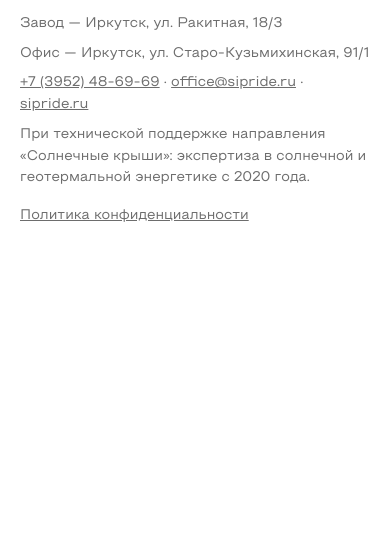
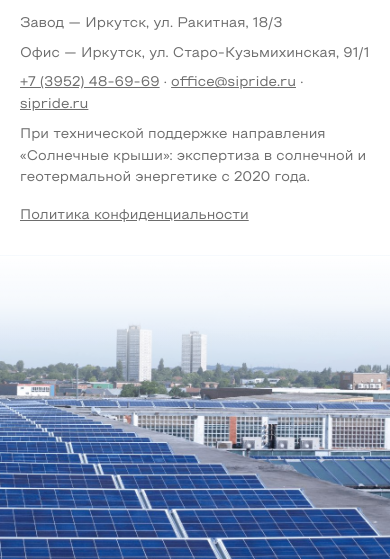
Before and after one commit to lesexpert1/karasov-landings, a plain HTML site: page solnechnye-kryshi/landing1/index.html in a window 390 px wide. Shown: the part 4895-5454 px from the top of the page. Before the commit the page ends 5150 px from the top, so only its background shows below. Drawn offline with Linux system fonts and the light colour scheme.

Commit message:
Поставить под подвал фото крыши с уходом из белого.

```diff
--- a/solnechnye-kryshi/landing1/index.html
+++ b/solnechnye-kryshi/landing1/index.html
@@ -229,8 +229,15 @@ input:focus{outline:2px solid #1018e2; border-color:transparent}
 .note{min-height:1.4em; font-size:14px; color:#1018e2}
 .hp{position:absolute; left:-9999px; height:0; overflow:hidden}
 
-footer{padding:28px 0 48px; color:var(--muted); font-size:14px}
+footer{padding:28px 0 0; color:var(--muted); font-size:14px}
 .foot{display:grid; gap:8px}
+.foot-photo{
+  margin-top:36px;
+  height:clamp(260px, 46vw, 540px);
+  background:
+    linear-gradient(to bottom, #ffffff 0%, rgba(255,255,255,.88) 16%, rgba(255,255,255,.35) 38%, rgba(255,255,255,0) 62%),
+    url("assets/foot.jpg") center 28% / cover no-repeat;
+}
 .foot a{color:inherit}
 .logo-line{display:flex; align-items:center; gap:16px; margin-bottom:8px}
 .logo-line img{height:28px; width:auto; filter:none}
@@ -339,7 +346,12 @@ footer .policy{display:block; margin-top:8px}
 
   .final{grid-template-columns:1fr; padding:16px; gap:14px}
   .choices{grid-template-columns:1fr}
-  footer{padding:20px 0 28px}
+  footer{padding:20px 0 0}
+  .foot-photo{
+    margin-top:28px;
+    height:clamp(260px, 78vw, 420px);
+    background-position:center center, center 72%;
+  }
 }
 @media (max-width:980px) and (hover: hover) and (pointer: fine){
   .grid-2 .card:hover{transform:scale(1.05); z-index:1}
@@ -608,6 +620,7 @@ footer .policy{display:block; margin-top:8px}
     <div>При технической поддержке направления «Солнечные крыши»: экспертиза в солнечной и геотермальной энергетике с 2020 года.</div>
     <a class="policy" href="https://sipride.ru/policy">Политика конфиденциальности</a>
   </div>
+  <div class="foot-photo" aria-hidden="true"></div>
 </footer>
 
 <dialog class="pop" id="pop">
```
Also changed, not shown: solnechnye-kryshi/landing1/assets/foot.jpg (added).
